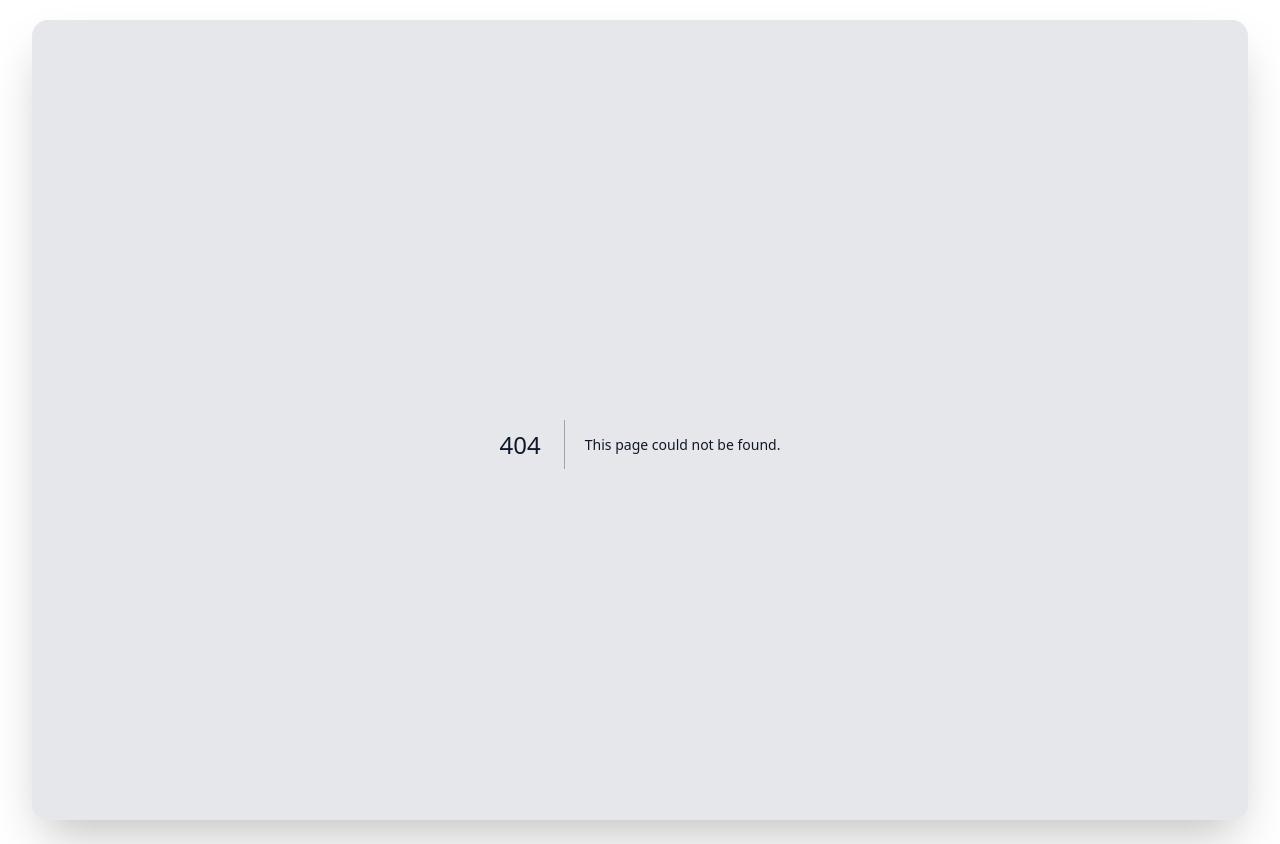
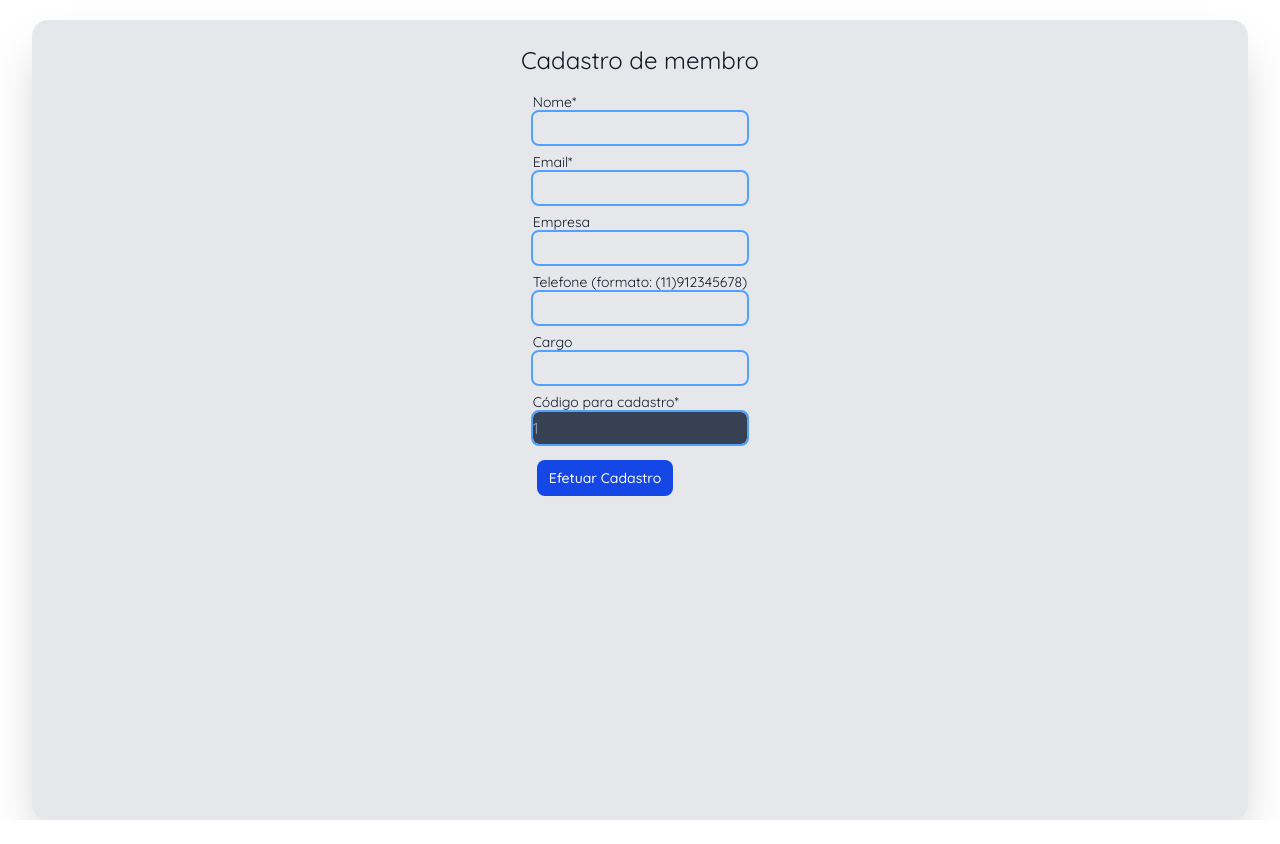
Before and after one commit to Jp9910/Plataforma-de-Gest-o-para-Grupos-de-Networking, a Next.js app in the folder plataforma_networking/frontend/: page /membros/cadastro/1 in a window 1280 px wide. Before the commit this address had no page. After the commit the page ends 820 px from the top, so only its background shows below. Built offline with nearby package versions, Linux system fonts and the light colour scheme; a web font is replaced by a local one.

Commit message:
Página e form de cadastro de membro

```diff
--- a/plataforma_networking/frontend/app/components/features/intencoes/formIntencao.tsx
+++ b/plataforma_networking/frontend/app/components/features/intencoes/formIntencao.tsx
@@ -40,8 +40,8 @@ export default function FormIntencao() {
 
     return (
         <Form onSubmit={enviarForm} action={""}>
-            <InputTexto label="Nome" required={true} value={formDados.nome} onChange={e => atualizarCampo("nome", e.target.value)} />
-            <InputTexto label="Email" required={true} value={formDados.email} onChange={e => atualizarCampo("email", e.target.value)} />
+            <InputTexto label="Nome*" required={true} value={formDados.nome} onChange={e => atualizarCampo("nome", e.target.value)} />
+            <InputTexto label="Email*" required={true} value={formDados.email} onChange={e => atualizarCampo("email", e.target.value)} />
             <InputTexto label="Empresa" required={true} value={formDados.empresa} onChange={e => atualizarCampo("empresa", e.target.value)} />
             <InputTexto label="Motivo" required={false} value={formDados.motivo} onChange={e => atualizarCampo("motivo", e.target.value)} />
 
--- /dev/null
+++ b/plataforma_networking/frontend/app/components/features/membros/formMembro.tsx
@@ -0,0 +1,79 @@
+"use client";
+import Form from "next/form";
+import InputTexto from "../../ui/inputTexto";
+import BotaoEstilizado from "../../ui/botao";
+import { useState } from "react";
+import { v4 as uuidv4 } from 'uuid';
+
+export default function FormMembro(props: {token: string|undefined}) {
+    const [erros, setErros] = useState<any[]>([])
+    const [mensagem, setMensagem] = useState('')
+    const [formDados, setFormDados] = useState({
+        nome: "",
+        email: "",
+        telefone: "",
+        empresa: "",
+        cargo: "",
+        token: props.token
+    });
+
+    async function enviarForm(event: React.FormEvent<HTMLFormElement>) {
+        event.preventDefault();
+        const urlApi = process.env.NEXT_PUBLIC_URL_API || "" //definido em .env.local, .env.prod ou .env.test
+        const urlCompleta = "http://".concat(urlApi).concat('/membros')
+        console.log(urlCompleta)
+
+        fetch(urlCompleta, { method: "POST", body: JSON.stringify(formDados), headers: { "Content-Type": "application/json" } })
+            .then((res) => {
+                return res.json()
+            }).then((dados) => {
+                console.log("Resposta da api:", dados)
+                if (!dados.errors) {
+                    setMensagem('Cadastrado com sucesso!')
+                    setErros([])
+                }
+                else {
+                    setMensagem('Erro:')
+                    console.log(dados)
+                    setErros(dados.errors)
+                }
+            })
+            .catch(error => {
+                console.error("Erro ao enviar formulario de membro: ", error)
+            })
+    }
+
+    function atualizarCampo(campo: string, valor: any) {
+        setFormDados(prev => ({ ...prev, [campo]: valor }));
+    }
+
+    return (
+        <Form onSubmit={enviarForm} action={""}>
+            <InputTexto label="Nome*" required={true} value={formDados.nome} onChange={e => atualizarCampo("nome", e.target.value)} />
+            <InputTexto label="Email*" required={true} value={formDados.email} onChange={e => atualizarCampo("email", e.target.value)} />
+            <InputTexto label="Empresa" required={false} value={formDados.empresa} onChange={e => atualizarCampo("empresa", e.target.value)} />
+            <div className="flex flex-col">
+                <label className="text-sm -mb-2">Telefone (formato: (11)912345678)</label>
+                <input
+                    type="tel"
+                    pattern="([0-9]{2})[0-9]{9}"
+                    className="outline-2 outline-blue-400 rounded-md py-1 my-2"
+                    value={formDados.telefone}
+                    onChange={e => atualizarCampo("telefone", e.target.value)}
+                />
+            </div>
+            <InputTexto label="Cargo" required={false} value={formDados.cargo} onChange={e => atualizarCampo("cargo", e.target.value)} />
+            <InputTexto disabled={true} label="Código para cadastro*" required={true} value={formDados.token} className="bg-gray-700 text-gray-400" />
+            <BotaoEstilizado type="submit">Efetuar Cadastro</BotaoEstilizado>
+
+            {/* Feedback para o usuário */}
+            {mensagem && <p>{mensagem}</p>}
+            {erros && erros.length > 0 &&
+                <div id="status-request" className="flex flex-col items-center my-1">
+                {erros.map((erro) => {
+                    return <div key={uuidv4()}>{erro.message}</div>
+                })}
+            </div>}
+        </Form>
+    );
+}
--- a/plataforma_networking/frontend/app/components/ui/inputTexto.tsx
+++ b/plataforma_networking/frontend/app/components/ui/inputTexto.tsx
@@ -6,6 +6,7 @@ export default function InputTexto(props: {
     required?: boolean,
     value?: string,
     className?: string,
+    disabled?: boolean
     onChange?: React.ChangeEventHandler<HTMLInputElement>,
 }) {
 
@@ -19,6 +20,7 @@ export default function InputTexto(props: {
                 placeholder={props.placeholder}
                 onChange={props.onChange}
                 required={props.required || false}
+                disabled={props.disabled || false}
             />
         </div>
     )
--- /dev/null
+++ b/plataforma_networking/frontend/app/membros/cadastro/[token]/page.tsx
@@ -0,0 +1,13 @@
+'use client'
+import FormMembro from "@/app/components/features/membros/formMembro";
+import { useParams } from "next/navigation";
+
+export default function Page() {
+    const params = useParams()
+    return (
+        <div className="flex flex-col items-center">
+            <h1 className="text-2xl mb-4">Cadastro de membro</h1>
+            <FormMembro token={params.token?.toString()}/>
+        </div>
+    );
+}
```
